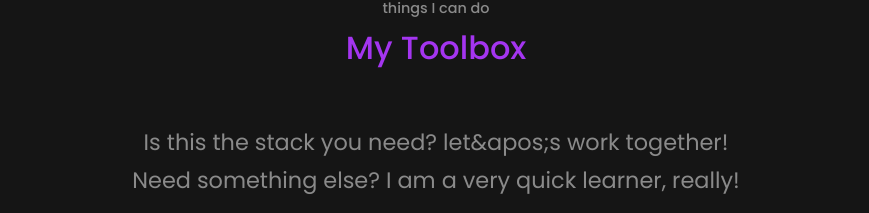
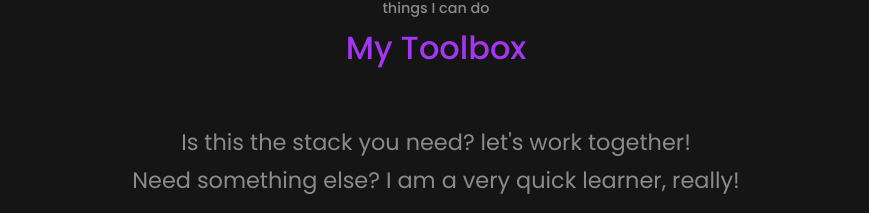
Before and after one commit to ReFabri/personal-portfolio, a React (Vite) app: page / in a window 1280 px wide. Shown: the part 1938-2151 px from the top of the page, without its empty margins (204-1073 px from the left). Built offline with nearby package versions, Linux system fonts and the light colour scheme.

Commit message:
fix typo in H3 at Techs section

```diff
--- a/src/translate/languages/en.js
+++ b/src/translate/languages/en.js
@@ -36,7 +36,7 @@
       techs: {
         titleH5: "things I can do",
         titleH2: "My Toolbox",
-        p1: "Is this the stack you need? let&apos;s work together!",
+        p1: "Is this the stack you need? let's work together!",
         p2: "Need something else? I am a very quick learner, really!",
         tools: "Tools",
       },
```
Also changed, not shown: 2 other files (tests, documents, lock files or other folders).
